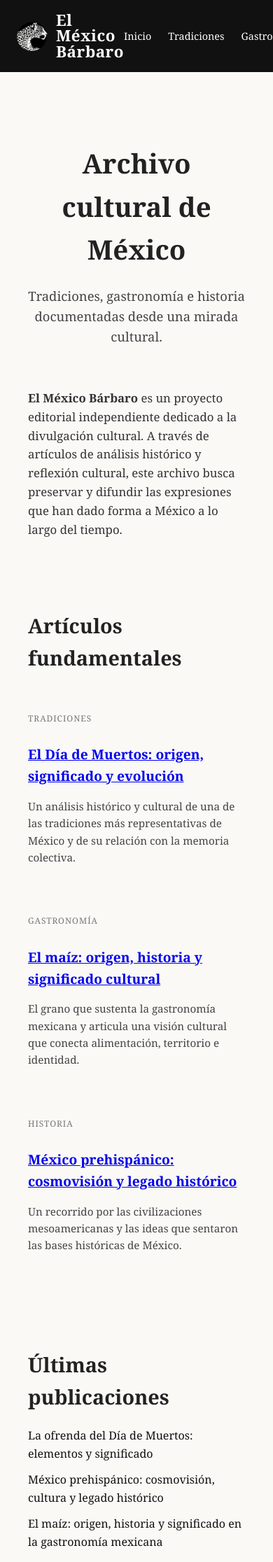
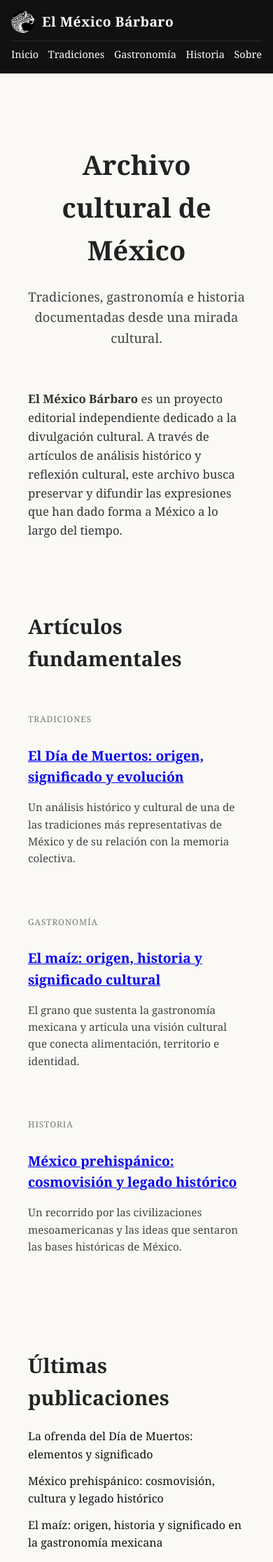
Before and after one commit to elbracamonte/elbracamonte.github.io, a Jekyll site: the page built from index.html, in a window 390 px wide. Shown: the top 2232 px of the page at 70% size. Built offline with Jekyll 4.4.1, drawn with Linux system fonts in a browser that asks for light colours.

Commit message:
Update style.css

```diff
--- a/assets/css/style.css
+++ b/assets/css/style.css
@@ -426,3 +426,46 @@ footer {
 .category-list li {
   margin-bottom: 14px;
 }
+
+/* =========================
+   CSS MOBILE HEADER
+========================= */
+
+@media (max-width: 768px) {
+
+  header {
+    padding: 14px 16px;
+  }
+
+  .top-nav {
+    flex-wrap: wrap;
+    gap: 10px;
+  }
+
+  .brand {
+    gap: 10px;
+  }
+
+  .site-logo {
+    height: 34px;
+  }
+
+  .brand-text {
+    font-size: 1.2rem;
+  }
+
+  .menu {
+    width: 100%;
+    display: flex;
+    justify-content: space-between;
+    gap: 12px;
+    padding-top: 6px;
+    border-top: 1px solid rgba(255,255,255,0.1);
+    overflow-x: auto;
+  }
+
+  .menu li a {
+    font-size: 0.9rem;
+    white-space: nowrap;
+  }
+}
```
